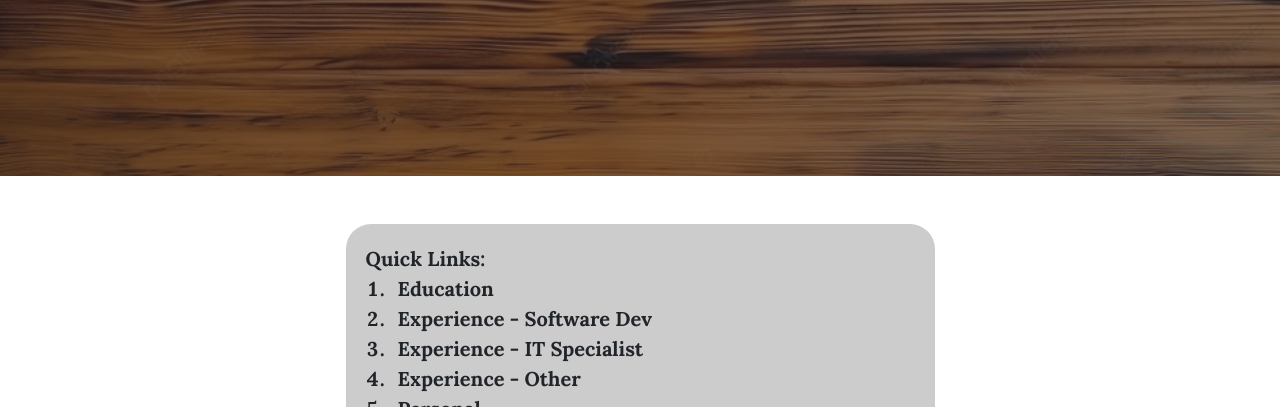
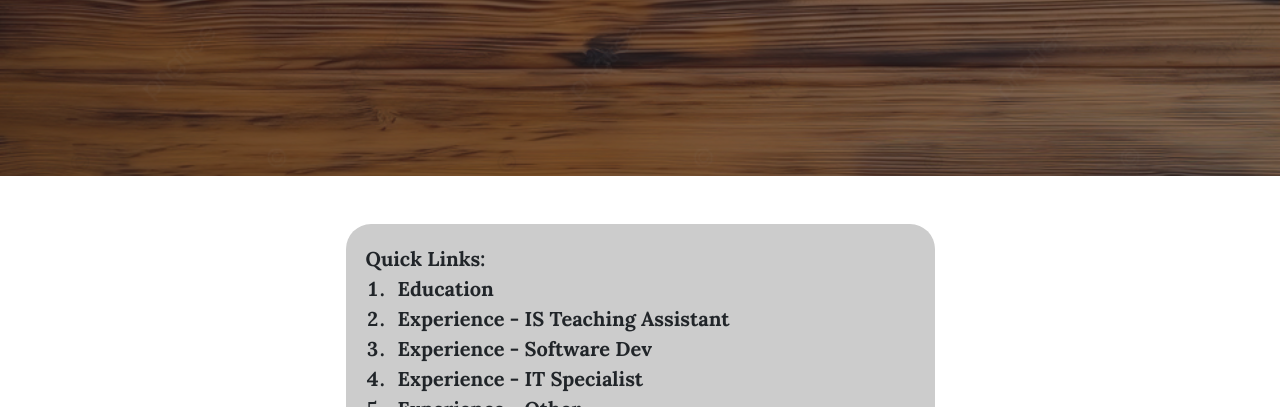
Before and after one commit to JackEstes06/BYU_IS201_WebDevProject, a plain HTML site: page html/resume.html in a window 1280 px wide. Shown: the part 393-800 px from the top of the page. Drawn offline with nearby package versions, Linux system fonts and the light colour scheme; files whose address does not match are found by name.

Commit message:
Linking updates

```diff
--- a/html/resume.html
+++ b/html/resume.html
@@ -61,6 +61,7 @@
             Quick Links:
               <ol>
                 <li><a href="#education">Education</a><br/></li>
+                <li><a href="#exp-ista">Experience - IS Teaching Assistant</a><br/></li>
                 <li><a href="#exp-dev">Experience - Software Dev</a><br/></li>
                 <li><a href="#exp-itspec">Experience - IT Specialist</a><br/></li>
                 <li><a href="#exp-other">Experience - Other</a><br/></li>
@@ -83,7 +84,7 @@
           </ul>
           <br/>
 
-          <h1 id="exp-dev">Experience</h1>
+          <h1 id="exp-ista">Experience</h1>
           <!-- Divider-->
           <hr class="hr-resume" />
           <!--Experience content-->
@@ -94,7 +95,7 @@
             <li class="li-resume">Provide support to the lead teacher in implementing educational plans. Conduct 1-on-1 and group review sessions to reinforce lessons and support student learning during office hours.</li>
             <li class="li-resume">Assist in grading assignments, providing constructive feedback to students, and tracking student progress. Foster collaborative relationships with fellow teaching assistants to share best practices, address challenges, and enhance overall teaching effectiveness.</li>
           </ul>
-          <h4 class="h4-resume">The Good & the Beautiful</h4>
+          <h4 class="h4-resume" id="exp-dev">The Good & the Beautiful</h4>
           <h4 class="h4-resume">June 2022 - October 2023</h4>
           <h5 class="h5-resume">Software Developer</h5>
           <ul>
```
